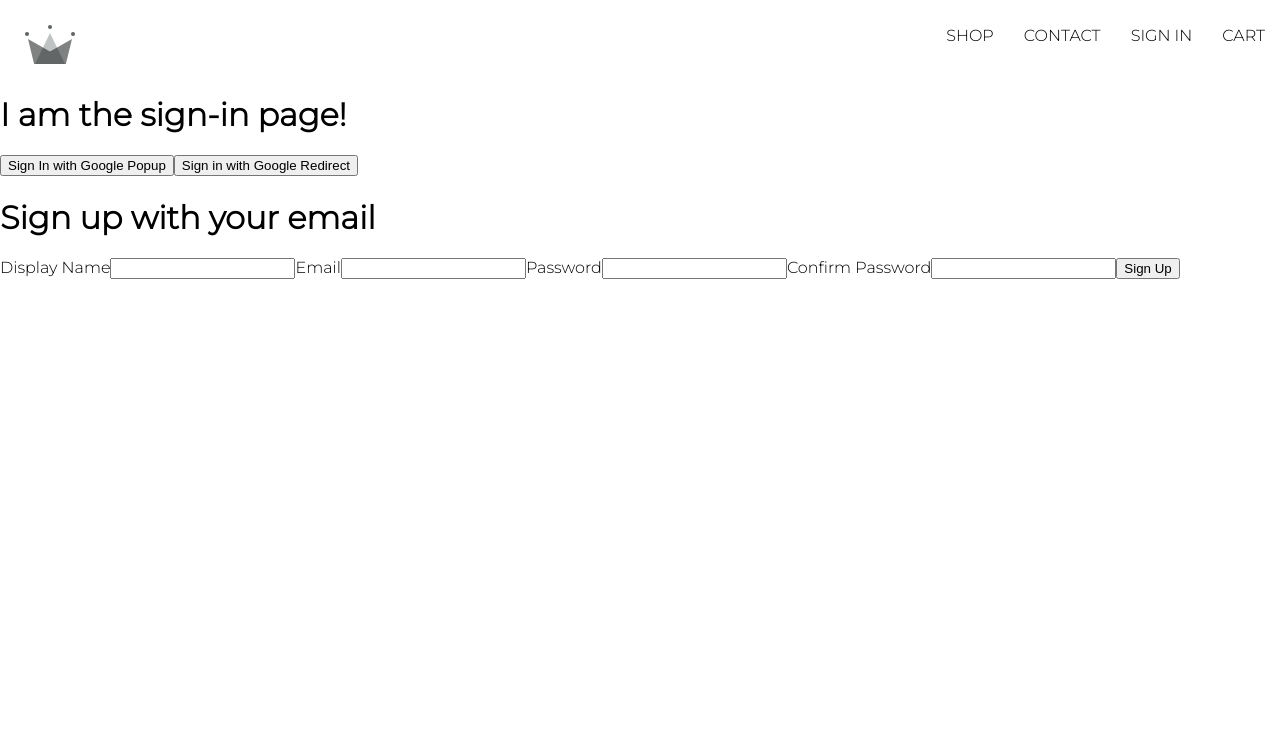
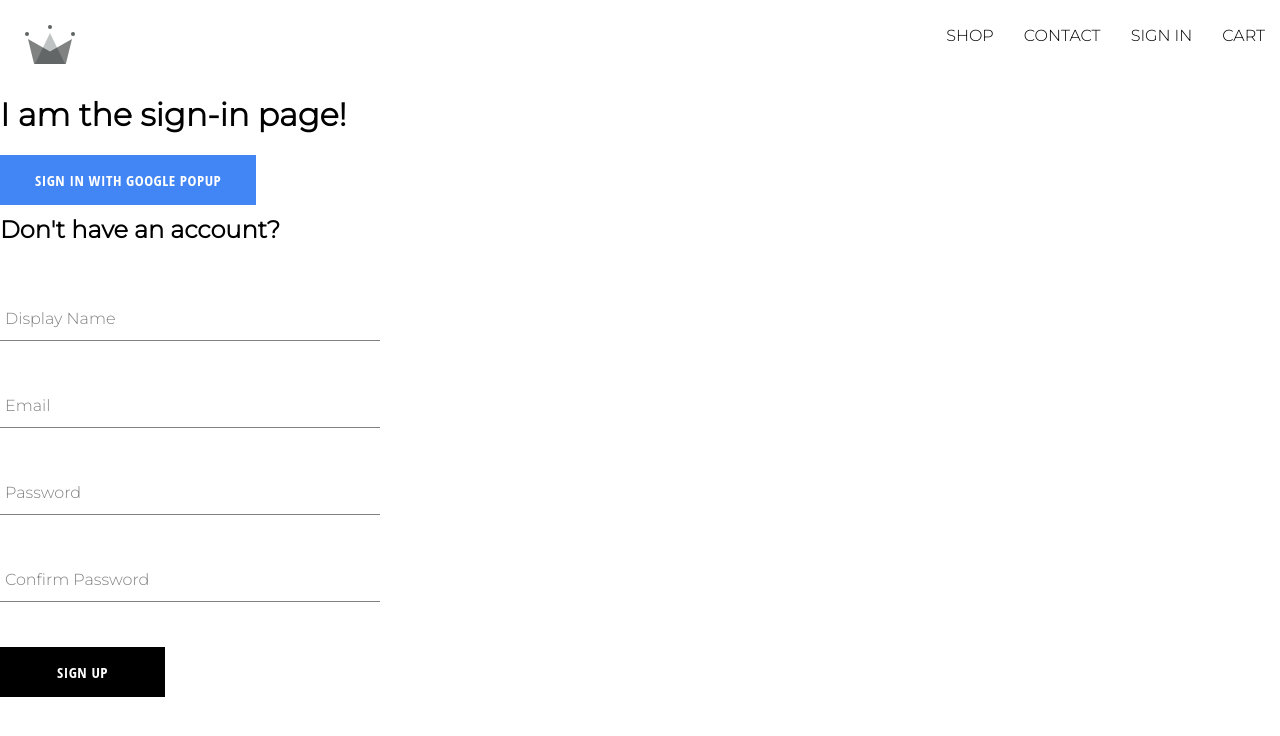
Before and after one commit to rodriquesperry/drip-ecomm, a React (Create React App) app: page /sign-in in a window 1280 px wide. Shown: the top 736 px of the page. Built offline with nearby package versions, Linux system fonts and the light colour scheme.

Commit message:
update: button component creation, form-input component craetion with styles

```diff
--- /dev/null
+++ b/src/components/button/button.component.jsx
@@ -0,0 +1,19 @@
+import "./button.styles.scss";
+
+const Button_Type_Classes = {
+  google: "google-sign-in",
+  inverted: "inverted",
+};
+
+const Button = ({ children, buttonType, ...otherProps }) => {
+  return (
+    <button
+      className={`button-container ${Button_Type_Classes[buttonType]}`}
+      {...otherProps}
+    >
+      {children}
+    </button>
+  );
+};
+
+export default Button;
--- /dev/null
+++ b/src/components/button/button.styles.scss
@@ -0,0 +1,46 @@
+.button-container {
+  min-width: 165px;
+  width: auto;
+  height: 50px;
+  letter-spacing: 0.5px;
+  line-height: 50px;
+  padding: 0 35px 0 35px;
+  font-size: 15px;
+  background-color: black;
+  color: white;
+  text-transform: uppercase;
+  font-family: 'Open Sans Condensed';
+  font-weight: bolder;
+  border: none;
+  cursor: pointer;
+  display: flex;
+  justify-content: center;
+
+  &:hover {
+    background-color: white;
+    color: black;
+    border: 1px solid black;
+  }
+
+  &.google-sign-in {
+    background-color: #4285f4;
+    color: white;
+
+    &:hover {
+      background-color: #357ae8;
+      border: none;
+    }
+  }
+
+  &.inverted {
+    background-color: white;
+    color: black;
+    border: 1px solid black;
+
+    &:hover {
+      background-color: black;
+      color: white;
+      border: none;
+    }
+  }
+}
--- /dev/null
+++ b/src/components/formInput/from-input.component.jsx
@@ -0,0 +1,20 @@
+import "./from-input.style.scss";
+
+const FormInput = ({ label, inputOptions }) => {
+  return (
+    <div className="group">
+      <input className="form-input" {...inputOptions} />
+      {label && (
+        <label
+          className={`${
+            inputOptions.value.length ? "shrink" : ""
+          } form-input-label`}
+        >
+          {label}
+        </label>
+      )}
+    </div>
+  );
+};
+
+export default FormInput;
--- /dev/null
+++ b/src/components/formInput/from-input.style.scss
@@ -0,0 +1,54 @@
+$sub-color: grey;
+$main-color: black;
+
+@mixin shrinkLabel {
+  top: -14px;
+  font-size: 12px;
+  color: $main-color;
+}
+
+.group {
+  position: relative;
+  margin: 45px 0;
+
+  .form-input {
+    background: none;
+    background-color: white;
+    color: $sub-color;
+    font-size: 18px;
+    padding: 10px 10px 10px 5px;
+    display: block;
+    width: 100%;
+    border: none;
+    border-radius: 0;
+    border-bottom: 1px solid $sub-color;
+    margin: 25px 0;
+
+    &:focus {
+      outline: none;
+    }
+
+    &:focus ~ .form-input-label {
+      @include shrinkLabel();
+    }
+  }
+
+  input[type='password'] {
+    letter-spacing: 0.3em;
+  }
+
+  .form-input-label {
+    color: $sub-color;
+    font-size: 16px;
+    font-weight: normal;
+    position: absolute;
+    pointer-events: none;
+    left: 5px;
+    top: 10px;
+    transition: 300ms ease all;
+
+    &.shrink {
+      @include shrinkLabel();
+    }
+  }
+}
--- a/src/components/sign-up-form/sign-up-form.component.jsx
+++ b/src/components/sign-up-form/sign-up-form.component.jsx
@@ -1,4 +1,13 @@
 import { useState } from "react";
+import Button from "../button/button.component";
+
+import FormInput from "../formInput/from-input.component";
+import {
+  createAuthUserWithEmailAndPassword,
+  createUserDocumentFromAuth,
+} from "../../utils/firebase/firebase.utils";
+
+import "./sign-up-form.styles.scss";
 
 const defaultFormFields = {
   displayName: "",
@@ -13,51 +22,87 @@
 
   console.log(formFields);
 
+  const resetFormFields = () => {
+    setFormFields(defaultFormFields);
+  };
+
+  const handleSubmit = async (e) => {
+    e.preventDefault();
+
+    if (password !== confirmPassword) {
+      alert("Password doesn't match!");
+      return;
+    }
+
+    try {
+      const { user } = await createAuthUserWithEmailAndPassword(
+        email,
+        password
+      );
+
+      await createUserDocumentFromAuth(user, { displayName });
+      resetFormFields();
+    } catch (error) {
+      if (error.code === "auth/email-already-in-use") {
+        alert("Cannot create User, email already in use!");
+      }
+      console.log("user creation encountered an error", error);
+    }
+  };
+
   const handleChange = (e) => {
     const { name, value } = e.target;
     setFormFields({ ...formFields, [name]: value });
   };
 
   return (
-    <div>
-      <h1>Sign up with your email</h1>
-      <form onSubmit={() => {}}>
-        <label htmlFor="">Display Name</label>
-        <input
-          type="text"
-          required
-          onChange={handleChange}
-          name="displayName"
-          value={displayName}
+    <div className="sign-up-container">
+      <h2>Don't have an account?</h2>
+      <form onSubmit={handleSubmit}>
+        <FormInput
+          label="Display Name"
+          inputOptions={{
+            type: "text",
+            required: true,
+            onChange: handleChange,
+            name: "displayName",
+            value: displayName,
+          }}
         />
 
-        <label htmlFor="">Email</label>
-        <input
-          type="email"
-          required
-          onChange={handleChange}
-          name="email"
-          value={email}
+        <FormInput
+          label="Email"
+          inputOptions={{
+            type: "email",
+            required: true,
+            onChange: handleChange,
+            name: "email",
+            value: email,
+          }}
         />
 
-        <label htmlFor="">Password</label>
-        <input
-          type="password"
-          required
-          onChange={handleChange}
-          name="password"
-          value={password}
+        <FormInput
+          label="Password"
+          inputOptions={{
+            type: "password",
+            required: true,
+            onChange: handleChange,
+            name: "password",
+            value: password,
+          }}
         />
 
-        <label htmlFor="">Confirm Password</label>
-        <input
-          type="password"
-          required
-          onChange={handleChange}
-          name="confirmPassword"
-          value={confirmPassword}
+        <FormInput
+          label="Confirm Password"
+          inputOptions={{
+            type: "password",
+            required: true,
+            onChange: handleChange,
+            name: "confirmPassword",
+            value: confirmPassword,
+          }}
         />
-        <button type="submit">Sign Up</button>
+        <Button>Sign Up</Button>
       </form>
     </div>
   );
--- /dev/null
+++ b/src/components/sign-up-form/sign-up-form.styles.scss
@@ -0,0 +1,9 @@
+.sign-up-container {
+  display: flex;
+  flex-direction: column;
+  width: 380px;
+}
+
+h2 {
+  margin: 10px 0;
+}
--- a/src/routes/sign-in/sign-in.component.jsx
+++ b/src/routes/sign-in/sign-in.component.jsx
@@ -9,6 +9,7 @@
 } from "../../utils/firebase/firebase.utils";
 
 import SignupForm from "../../components/sign-up-form/sign-up-form.component";
+import Button from "../../components/button/button.component";
 
 const SignIn = () => {
   useEffect(() => {
@@ -28,10 +29,9 @@
   return (
     <div>
       <h1>I am the sign-in page!</h1>
-      <button onClick={logGoogleUser}>Sign In with Google Popup</button>
-      <button onClick={signInWithGoogleRedirect}>
-        Sign in with Google Redirect
-      </button>
+      <Button buttonType="google" onClick={logGoogleUser}>
+        Sign In with Google Popup
+      </Button>
       <SignupForm />
     </div>
   );
--- a/src/utils/firebase/firebase.utils.js
+++ b/src/utils/firebase/firebase.utils.js
@@ -57,7 +57,10 @@
 export const db = getFirestore();
 
 // We want to take our information from our Auth and put it in our database using the methods from "firebase/firestore"
-export const createUserDocumentFromAuth = async (userAuth) => {
+export const createUserDocumentFromAuth = async (
+  userAuth,
+  additionalInformation
+) => {
   const userDocRef = doc(db, "users", userAuth.uid);
 
   console.log(userDocRef);
@@ -77,6 +80,7 @@
         displayName,
         email,
         createdAt,
+        ...additionalInformation,
       });
     } catch (error) {
       console.log("error creating the user", error.message);
@@ -89,6 +93,8 @@
 };
 
 export const createAuthUserWithEmailAndPassword = async (email, password) => {
-  if (!email || !password) return;
+  if (!email || !password) {
+    return;
+  }
   return await createUserWithEmailAndPassword(auth, email, password);
 };
```
